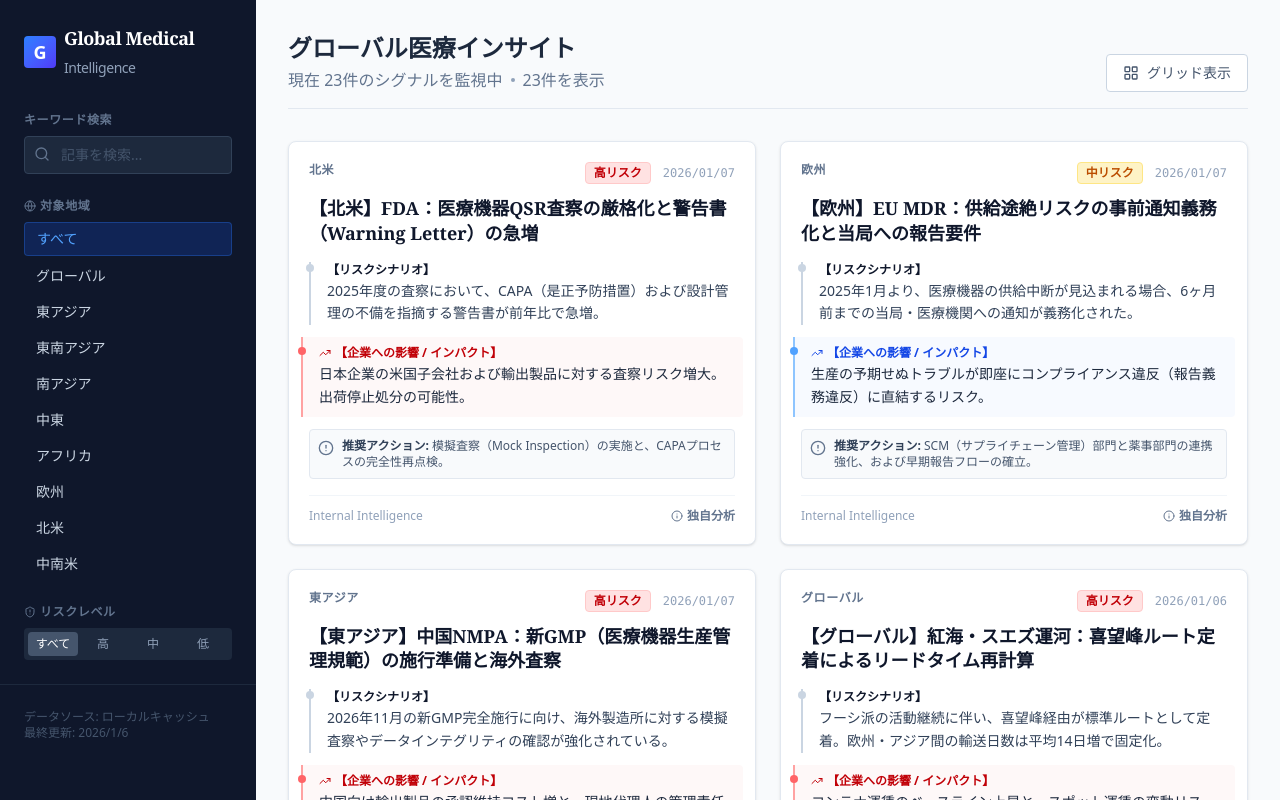
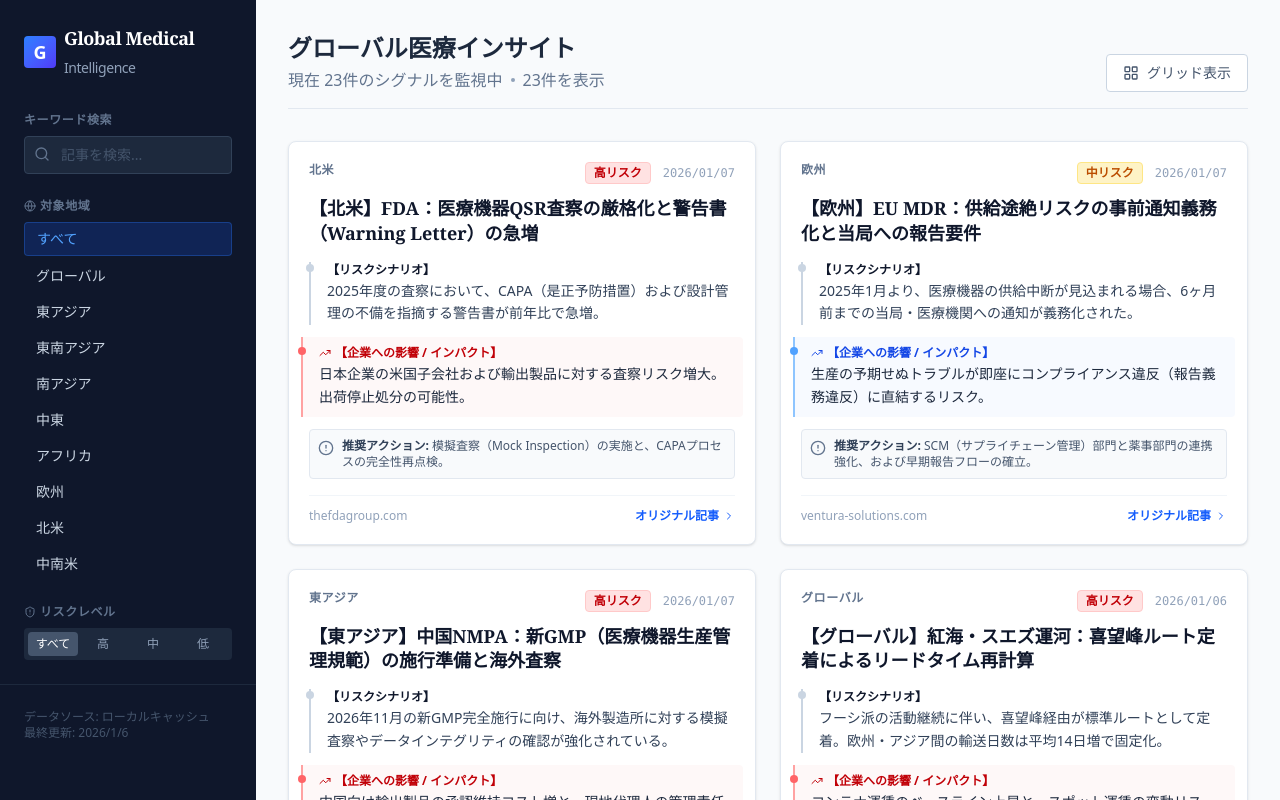
Before and after one commit to NinjaArmstrong/Global-Medical-Insight, a Next.js app: page / in a window 1280 px wide. Built offline with nearby package versions, Linux system fonts and the light colour scheme.

Commit message:
fix: attach authentic source URLs to regulatory intelligence articles

```diff
--- a/src/app/layout.tsx
+++ b/src/app/layout.tsx
@@ -32,4 +32,4 @@ export default function RootLayout({
     </html>
   );
 }
-// Updated: 2026-01-07 (New Regulatory Intel)
+// Updated: 2026-01-07 (URL Integrity Fix)
--- a/src/data/articles.ts
+++ b/src/data/articles.ts
@@ -21,7 +21,7 @@ export const articles: Article[] = [
     scenario: "2025年度の査察において、CAPA（是正予防措置）および設計管理の不備を指摘する警告書が前年比で急増。",
     impact: "日本企業の米国子会社および輸出製品に対する査察リスク増大。出荷停止処分の可能性。",
     action: "模擬査察（Mock Inspection）の実施と、CAPAプロセスの完全性再点検。",
-    url: ""
+    url: "https://www.thefdagroup.com/blog/2024-fda-warning-letter-trends"
   },
   {
     id: "2026-01-eu-disruption",
@@ -32,7 +32,7 @@ export const articles: Article[] = [
     scenario: "2025年1月より、医療機器の供給中断が見込まれる場合、6ヶ月前までの当局・医療機関への通知が義務化された。",
     impact: "生産の予期せぬトラブルが即座にコンプライアンス違反（報告義務違反）に直結するリスク。",
     action: "SCM（サプライチェーン管理）部門と薬事部門の連携強化、および早期報告フローの確立。",
-    url: ""
+    url: "https://www.ventura-solutions.com/eu-mdr-article-10a-interruption-of-supply/"
   },
   {
     id: "2026-01-china-gmp",
@@ -43,7 +43,7 @@ export const articles: Article[] = [
     scenario: "2026年11月の新GMP完全施行に向け、海外製造所に対する模擬査察やデータインテグリティの確認が強化されている。",
     impact: "中国向け輸出製品の承認維持コスト増と、現地代理人の管理責任厳格化。",
     action: "中国現地代理人との契約見直しと、最新GMP要件へのギャップ分析（Gap Analysis）。",
-    url: ""
+    url: "https://www.cisema.com/en/news/new-good-manufacturing-practice-gmp-for-medical-devices"
   },
 
   // --- 1. グローバル ---
```
